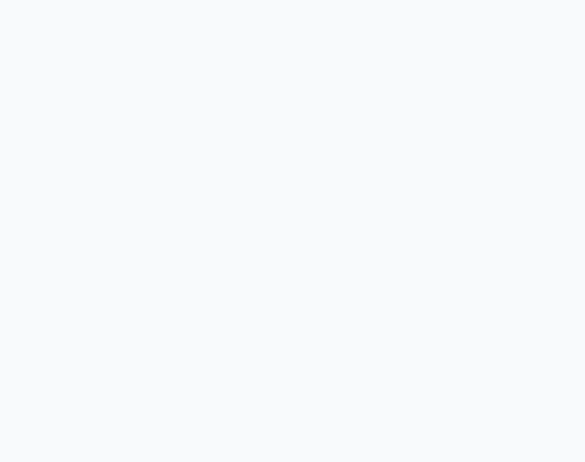
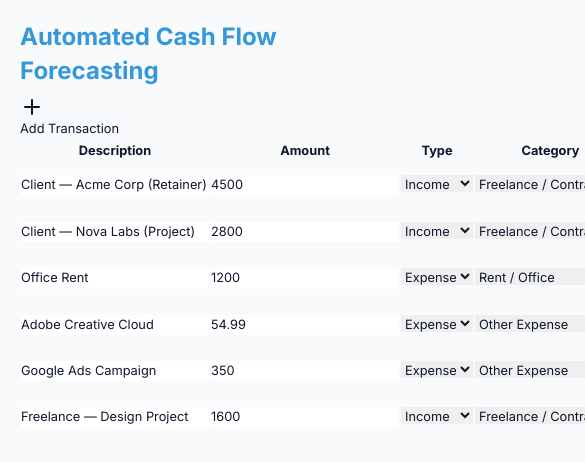
Before and after one commit to kalavathiramarao76-ui/pf-cash-flow-pro, a Next.js app: page /dashboard in a window 390 px wide. Shown: the top 462 px of the page, 585 px wide, since content can reach past the window. Built offline with nearby package versions, Linux system fonts and the light colour scheme.

Commit message:
improve: auto-upgrade cycle #79
Files: app/dashboard/page.tsx, app/forecasting/page.tsx, app/globals.css

```diff
--- a/app/dashboard/page.tsx
+++ b/app/dashboard/page.tsx
@@ -136,24 +136,118 @@ function App() {
     if (transactions.length === 0) {
       setTransactions(SEED_TRANSACTIONS);
     }
-  }, [transactions]);
+  }, []);
 
   useEffect(() => {
     saveTransactions(transactions);
   }, [transactions]);
 
-  const handleAddTransaction = (newTransaction: Transaction) => {
-    const categorizedTransaction = { ...newTransaction, category: categorizeTransaction(newTransaction) };
-    setTransactions([...transactions, categorizedTransaction]);
+  const handleAddTransaction = () => {
+    const newTransaction: Transaction = {
+      id: Date.now().toString(),
+      description: "",
+      amount: 0,
+      type: "income",
+      category: "",
+      date: new Date().toISOString().split("T")[0],
+      recurring: false,
+    };
+    setTransactions([...transactions, newTransaction]);
   };
 
   const handleDeleteTransaction = (id: string) => {
     setTransactions(transactions.filter((transaction) => transaction.id !== id));
   };
 
+  const handleUpdateTransaction = (id: string, updatedTransaction: Transaction) => {
+    setTransactions(transactions.map((transaction) => transaction.id === id ? updatedTransaction : transaction));
+  };
+
   return (
     <div>
-      {/* Your dashboard UI components here */}
+      <h1>Automated Cash Flow Forecasting</h1>
+      <button onClick={handleAddTransaction}>
+        <Plus />
+        Add Transaction
+      </button>
+      <table>
+        <thead>
+          <tr>
+            <th>Description</th>
+            <th>Amount</th>
+            <th>Type</th>
+            <th>Category</th>
+            <th>Date</th>
+            <th>Recurring</th>
+            <th>Actions</th>
+          </tr>
+        </thead>
+        <tbody>
+          {transactions.map((transaction) => (
+            <tr key={transaction.id}>
+              <td>
+                <input
+                  type="text"
+                  value={transaction.description}
+                  onChange={(e) => handleUpdateTransaction(transaction.id, { ...transaction, description: e.target.value })}
+                />
+              </td>
+              <td>
+                <input
+                  type="number"
+                  value={transaction.amount}
+                  onChange={(e) => handleUpdateTransaction(transaction.id, { ...transaction, amount: parseFloat(e.target.value) })}
+                />
+              </td>
+              <td>
+                <select
+                  value={transaction.type}
+                  onChange={(e) => handleUpdateTransaction(transaction.id, { ...transaction, type: e.target.value as TransactionType })}
+                >
+                  <option value="income">Income</option>
+                  <option value="expense">Expense</option>
+                </select>
+              </td>
+              <td>
+                <select
+                  value={categorizeTransaction(transaction)}
+                  onChange={(e) => handleUpdateTransaction(transaction.id, { ...transaction, category: e.target.value })}
+                >
+                  {transaction.type === "income" ? (
+                    CATEGORIES_INCOME.map((category) => (
+                      <option key={category} value={category}>{category}</option>
+                    ))
+                  ) : (
+                    CATEGORIES_EXPENSE.map((category) => (
+                      <option key={category} value={category}>{category}</option>
+                    ))
+                  )}
+                </select>
+              </td>
+              <td>
+                <input
+                  type="date"
+                  value={transaction.date}
+                  onChange={(e) => handleUpdateTransaction(transaction.id, { ...transaction, date: e.target.value })}
+                />
+              </td>
+              <td>
+                <input
+                  type="checkbox"
+                  checked={transaction.recurring}
+                  onChange={(e) => handleUpdateTransaction(transaction.id, { ...transaction, recurring: e.target.checked })}
+                />
+              </td>
+              <td>
+                <button onClick={() => handleDeleteTransaction(transaction.id)}>
+                  <Trash2 />
+                  Delete
+                </button>
+              </td>
+            </tr>
+          ))}
+        </tbody>
+      </table>
     </div>
   );
 }
--- a/app/forecasting/page.tsx
+++ b/app/forecasting/page.tsx
@@ -108,16 +108,9 @@ export default function ForecastingPage() {
     setSelectedMonth(month);
   };
 
-  const handleDateRangeChange = (start: number, end: number) => {
-    setDateRange({ start, end });
+  const handleResetDrillDown = () => {
+    setSelectedMonth(null);
   };
-
-  const filteredForecastData = useMemo(() => {
-    if (dateRange.start && dateRange.end) {
-      return forecastData.filter((data) => data.month >= dateRange.start && data.month <= dateRange.end);
-    }
-    return forecastData;
-  }, [forecastData, dateRange]);
 
   return (
     <div>
@@ -139,22 +132,7 @@ export default function ForecastingPage() {
         <input type="number" value={safetyThreshold} onChange={(e) => setSafetyThreshold(e.target.value)} />
       </div>
       <div>
-        <label>Date Range:</label>
-        <input
-          type="number"
-          value={dateRange.start}
-          onChange={(e) => handleDateRangeChange(parseInt(e.target.value), dateRange.end)}
-          placeholder="Start"
-        />
-        <input
-          type="number"
-          value={dateRange.end}
-          onChange={(e) => handleDateRangeChange(dateRange.start, parseInt(e.target.value))}
-          placeholder="End"
-        />
-      </div>
-      <div>
-        <button onClick={() => setShowAddForm(!showAddForm)}>Add New Recurring Item</button>
+        <button onClick={() => setShowAddForm(!showAddForm)}>Add Recurring Item</button>
         {showAddForm && (
           <div>
             <label>Label:</label>
@@ -167,17 +145,12 @@ export default function ForecastingPage() {
               <option value="expense">Expense</option>
             </select>
             <label>Frequency:</label>
-            <select
-              value={newItem.frequency}
-              onChange={(e) => setNewItem({ ...newItem, frequency: e.target.value as RecurringItem["frequency"] })}
-            >
+            <select value={newItem.frequency} onChange={(e) => setNewItem({ ...newItem, frequency: e.target.value as RecurringItem["frequency"] })}>
               <option value="monthly">Monthly</option>
               <option value="quarterly">Quarterly</option>
               <option value="yearly">Yearly</option>
             </select>
-            <button onClick={() => setRecurringItems([...recurringItems, { ...newItem, id: Math.random().toString(36).substr(2, 9) }])}>
-              Add
-            </button>
+            <button onClick={() => setRecurringItems([...recurringItems, { ...newItem, id: Math.random().toString(36).substr(2, 9) }])}>Add</button>
           </div>
         )}
       </div>
@@ -194,7 +167,7 @@ export default function ForecastingPage() {
       <div>
         <h2>Forecast:</h2>
         <ResponsiveContainer width="100%" height={300}>
-          <LineChart data={filteredForecastData}>
+          <LineChart data={forecastData}>
             <CartesianGrid strokeDasharray="3 3" />
             <XAxis dataKey="month" />
             <YAxis />
@@ -205,15 +178,18 @@ export default function ForecastingPage() {
             <Line type="monotone" dataKey="expenses" stroke="#8884d8" />
           </LineChart>
         </ResponsiveContainer>
-        {selectedMonth && (
+        {selectedMonth !== null && (
           <div>
-            <h3>Drill Down:</h3>
-            <p>Month: {selectedMonth}</p>
-            <p>Balance: {forecastData.find((data) => data.month === selectedMonth)?.balance}</p>
-            <p>Income: {forecastData.find((data) => data.month === selectedMonth)?.income}</p>
-            <p>Expenses: {forecastData.find((data) => data.month === selectedMonth)?.expenses}</p>
+            <h3>Drill Down for Month {selectedMonth}:</h3>
+            <p>Balance: {forecastData[selectedMonth - 1].balance}</p>
+            <p>Income: {forecastData[selectedMonth - 1].income}</p>
+            <p>Expenses: {forecastData[selectedMonth - 1].expenses}</p>
+            <button onClick={handleResetDrillDown}>Reset Drill Down</button>
           </div>
         )}
+        <button onClick={() => handleDrillDown(1)}>Drill Down for Month 1</button>
+        <button onClick={() => handleDrillDown(2)}>Drill Down for Month 2</button>
+        <button onClick={() => handleDrillDown(3)}>Drill Down for Month 3</button>
       </div>
     </div>
   );
--- a/app/globals.css
+++ b/app/globals.css
@@ -174,6 +174,9 @@ a:hover {
 @media (max-width: 768px) {
   body {
     font-size: calc(var(--font-size) * 0.9);
+  }
+  .container {
+    grid-template-columns: repeat(6, 1fr);
     padding: 10px;
   }
   h1 {
@@ -182,59 +185,40 @@ a:hover {
   h2 {
     font-size: calc(var(--subheader-font-size) * 0.8);
   }
-  h3 {
-    font-size: calc(var(--subheader-font-size) * 0.7);
-  }
-  h4 {
-    font-size: calc(var(--subheader-font-size) * 0.6);
-  }
-  h5 {
-    font-size: calc(var(--subheader-font-size) * 0.5);
-  }
-  h6 {
-    font-size: calc(var(--subheader-font-size) * 0.4);
-  }
-  .container {
-    grid-template-columns: repeat(6, 1fr);
-    gap: 10px;
-    padding: 10px;
-  }
-  .button {
-    padding: 5px 10px;
-    font-size: calc(var(--font-size) * 0.9);
-  }
 }
 
 @media (max-width: 480px) {
   body {
     font-size: calc(var(--font-size) * 0.8);
+  }
+  .container {
+    grid-template-columns: repeat(4, 1fr);
     padding: 5px;
   }
   h1 {
-    font-size: calc(var(--header-font-size) * 0.7);
+    font-size: calc(var(--header-font-size) * 0.6);
   }
   h2 {
-    font-size: calc(var(--subheader-font-size) * 0.7);
-  }
-  h3 {
     font-size: calc(var(--subheader-font-size) * 0.6);
   }
-  h4 {
-    font-size: calc(var(--subheader-font-size) * 0.5);
-  }
-  h5 {
-    font-size: calc(var(--subheader-font-size) * 0.4);
-  }
-  h6 {
-    font-size: calc(var(--subheader-font-size) * 0.3);
-  }
-  .container {
-    grid-template-columns: repeat(3, 1fr);
-    gap: 5px;
-    padding: 5px;
-  }
-  .button {
-    padding: 2px 5px;
-    font-size: calc(var(--font-size) * 0.8);
+}
+
+@media (prefers-reduced-motion: reduce) {
+  * {
+    transition: none;
+    animation: none;
   }
 }
+
+@media (prefers-color-scheme: dark) {
+  :root {
+    --foreground-rgb: 248, 250, 252;
+    --background-rgb: 15, 23, 42;
+  }
+}
+
+@media (min-width: 1200px) {
+  .container {
+    max-width: 90%;
+  }
+}
```
